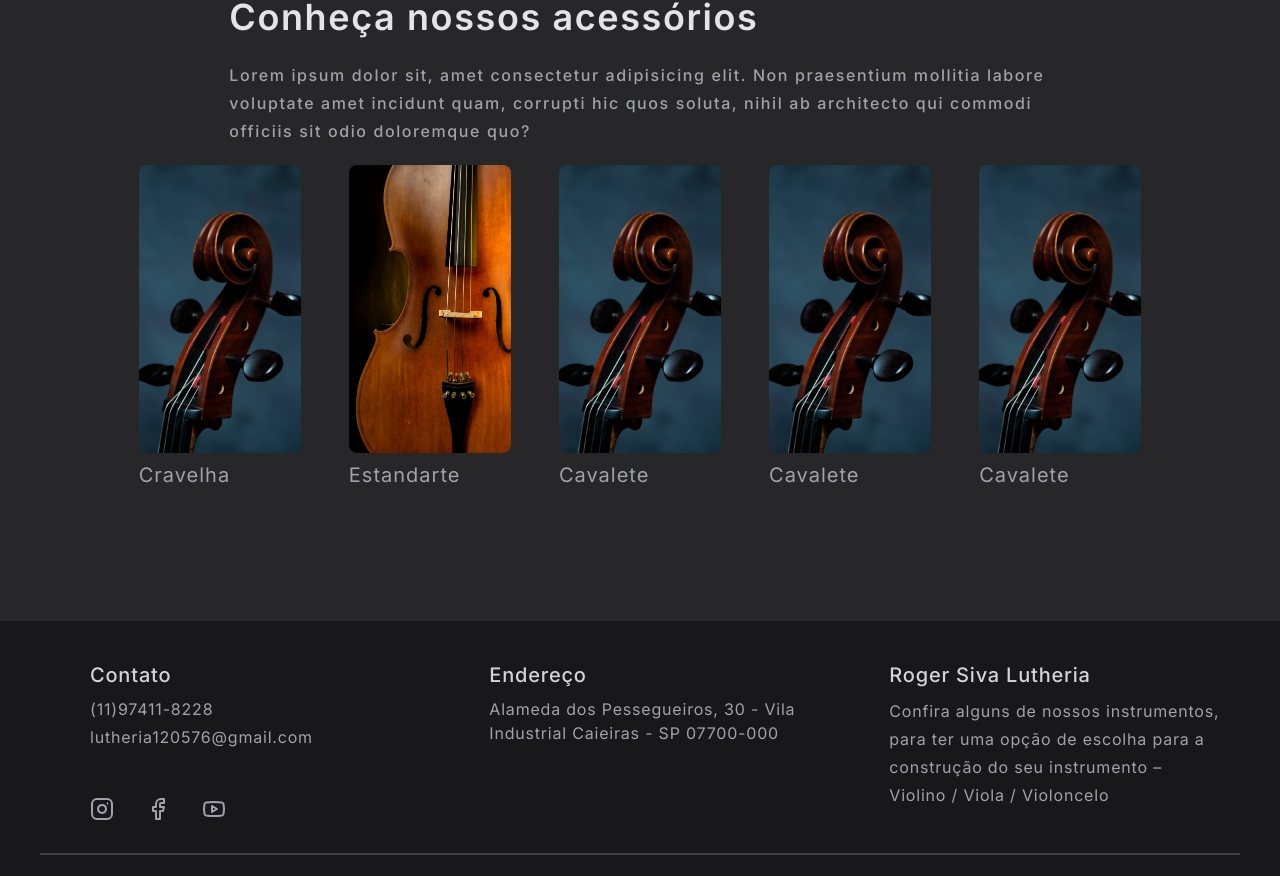
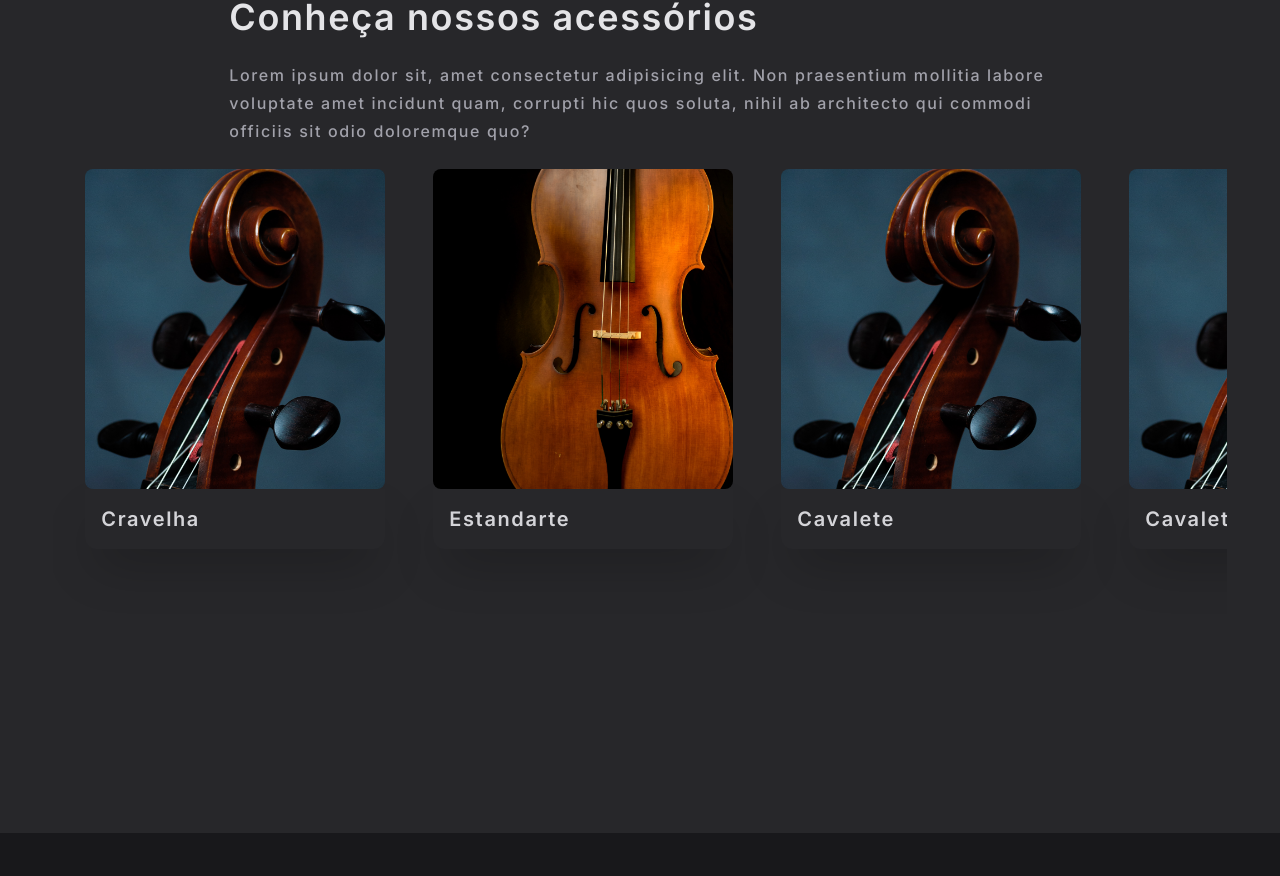
Before and after one commit to PabloJesusdaSilva/Lutheria, a Next.js app: page /acessories in a window 1280 px wide. Shown: the part 487-1363 px from the top of the page. Built offline with nearby package versions, Linux system fonts and the light colour scheme.

Commit message:
:fix: fixing accessory carousel error

```diff
--- a/src/app/acessories/page.tsx
+++ b/src/app/acessories/page.tsx
@@ -57,27 +57,30 @@ const Acessories = () => {
 
             </div>
 
-            <div className='
-               flex flex-col items-center space-x-0 mt-5 space-y-8
-               lg:flex-row lg:items-start lg:space-x-8 lg:space-y-0 w-10/12 overflow-hidden
+            <div
+               className='
+                  flex flex-col items-center pt-6 pb-52 space-x-0 h-auto
+                  lg:flex-row lg:items-start lg:space-x-4 lg:space-y-0 w-11/12 overflow-hidden
             '>
                <Carousel
                   actions={
                      data.map((item) => {
-                        return (
+                        return(
                            <div
-                              className='w-[600px] h-80'
                               key={item.id}
+                              className='min-w-[300px] h-80'
                            >
                               <Image
                                  alt={item.alt}
                                  src={item.image}
-                                 className='w-full h-72 object-cover rounded-lg'
+                                 className='w-full h-full object-cover rounded-lg'
                               />
 
-                              <h2 className='text-xl text-zinc-400 pt-2 tracking-wider'>
-                                 {item.title}
-                              </h2>
+                              <div className='p-4 text-zinc-300 tracking-widest rounded-b-xl shadow-2xl bg-zinc-800'>
+                                 <h2 className='text-xl font-semibold'>
+                                    {item.title}
+                                 </h2>
+                              </div>
                            </div>
                         )
                      })
```
